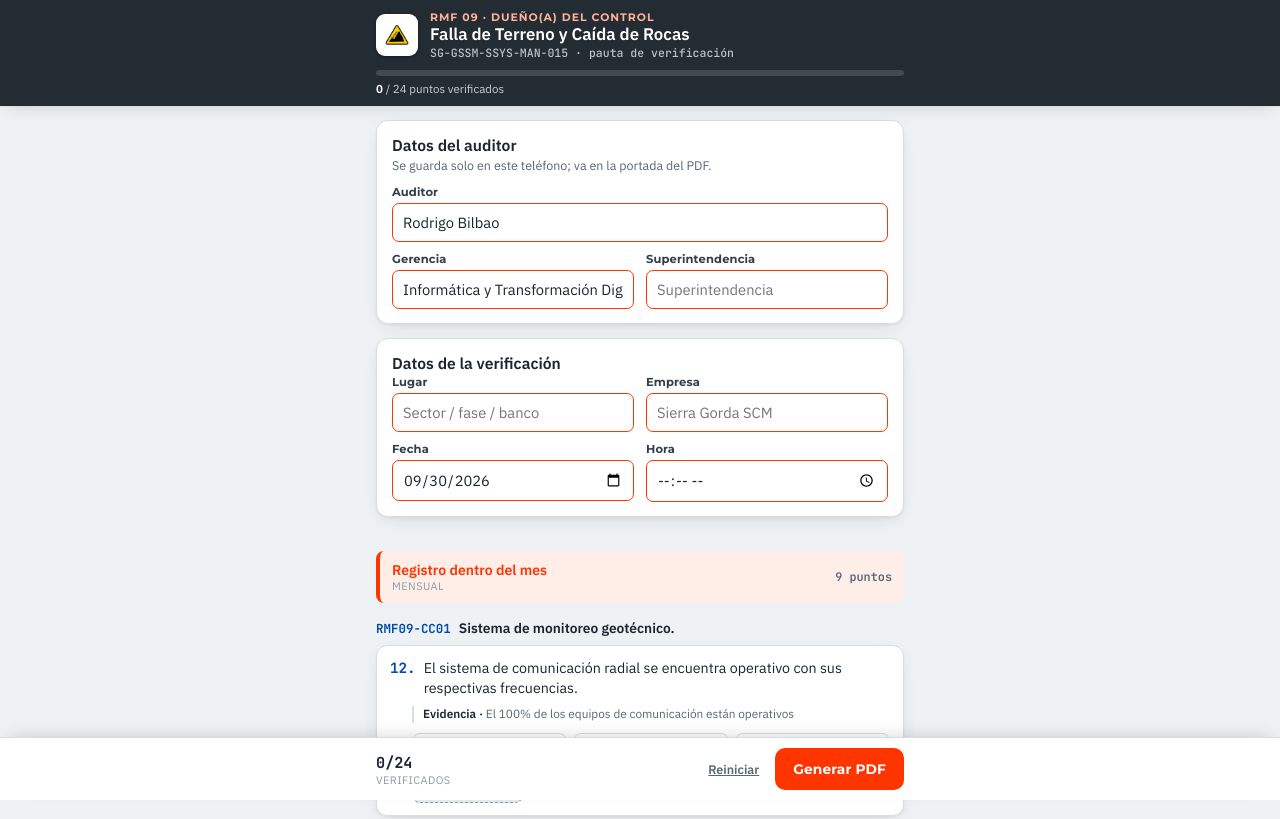
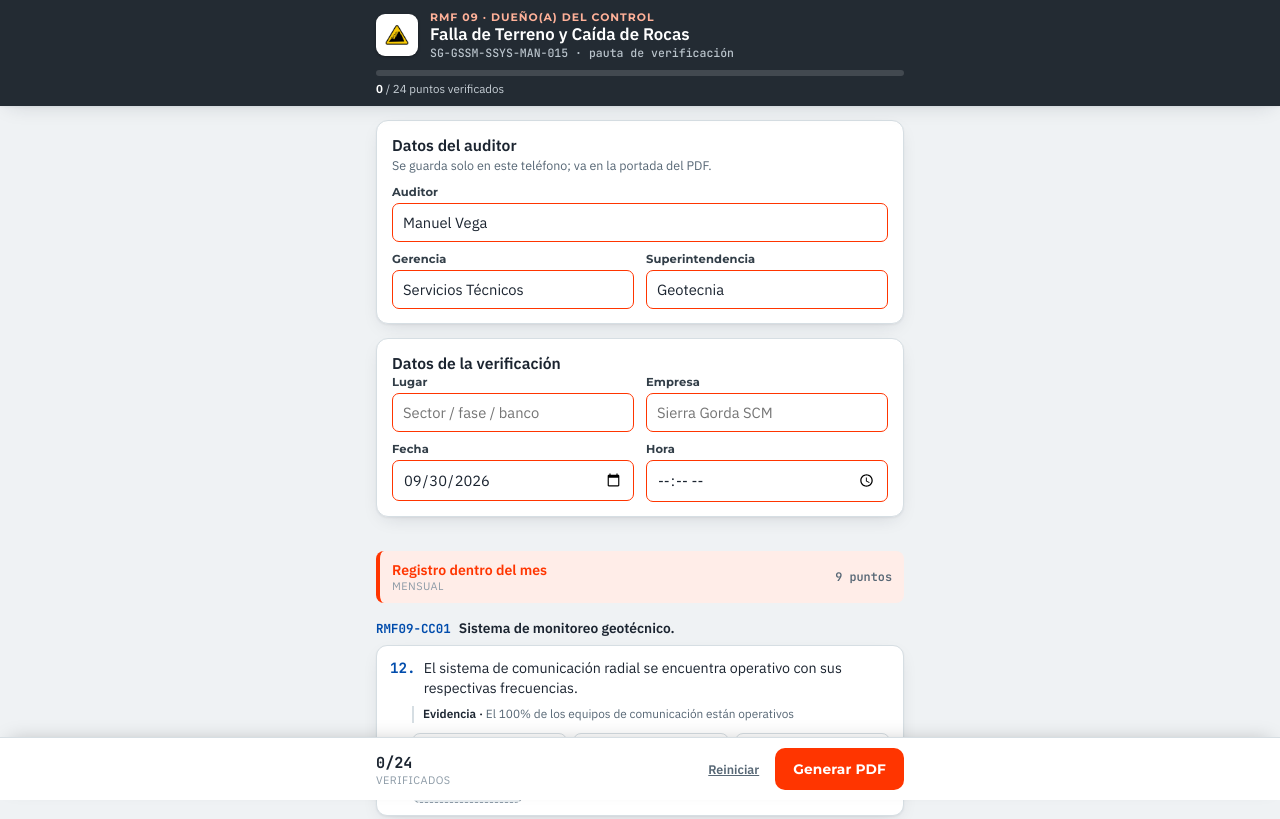
Before and after one commit to patovega/rmf09-pwa, a plain HTML site: page index.html in a window 1280 px wide. Shown: the top 819 px of the page. Drawn offline with nearby package versions, Linux system fonts and the light colour scheme.

Commit message:
Actualiza datos por defecto del auditor para RMF09
Auditor: Manuel Vega, Gerencia: Servicios Tecnicos,
Superintendencia: Geotecnia.

Co-Authored-By: Claude Sonnet 5 <noreply@anthropic.com>

```diff
--- a/index.html
+++ b/index.html
@@ -319,15 +319,15 @@
       <div class="meta-grid">
         <div class="field span2">
           <label for="m-auditor">Auditor</label>
-          <input id="m-auditor" type="text" placeholder="Nombre de quien verifica" value="Rodrigo Bilbao" autocomplete="off">
+          <input id="m-auditor" type="text" placeholder="Nombre de quien verifica" value="Manuel Vega" autocomplete="off">
         </div>
         <div class="field">
           <label for="m-gerencia">Gerencia</label>
-          <input id="m-gerencia" type="text" placeholder="Mina / Geotecnia…" value="Informática y Transformación Digital" autocomplete="off">
+          <input id="m-gerencia" type="text" placeholder="Mina / Geotecnia…" value="Servicios Técnicos" autocomplete="off">
         </div>
         <div class="field">
           <label for="m-superintendencia">Superintendencia</label>
-          <input id="m-superintendencia" type="text" placeholder="Superintendencia" autocomplete="off">
+          <input id="m-superintendencia" type="text" placeholder="Superintendencia" value="Geotecnia" autocomplete="off">
         </div>
       </div>
     </div>
```
